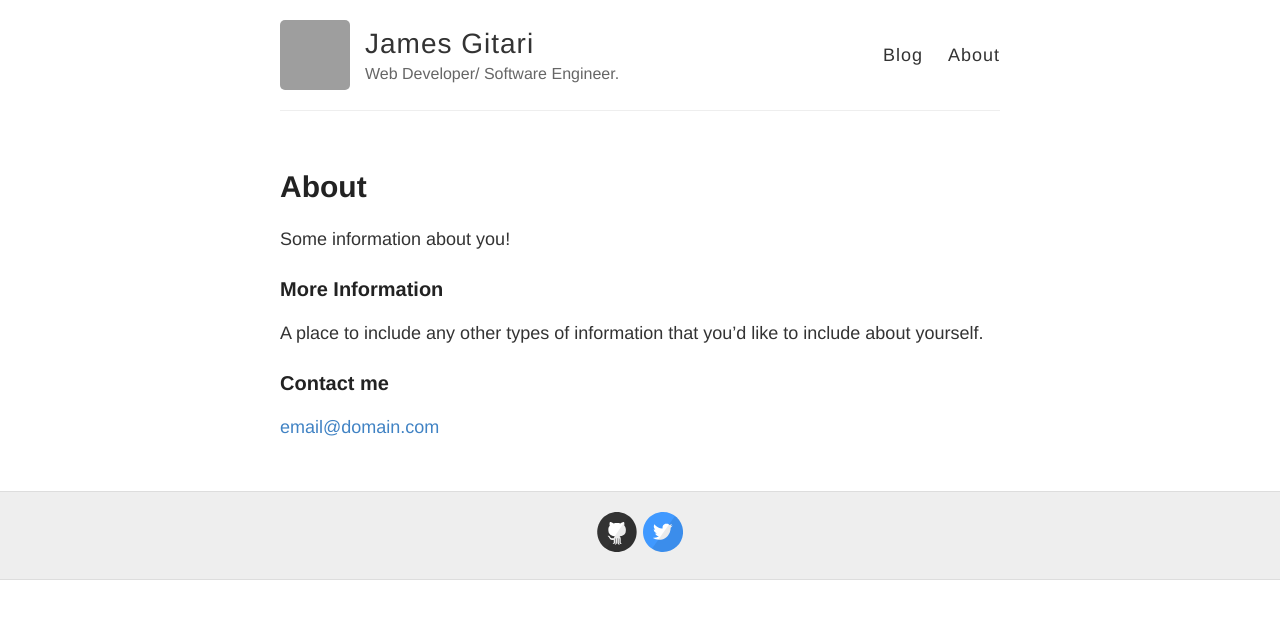
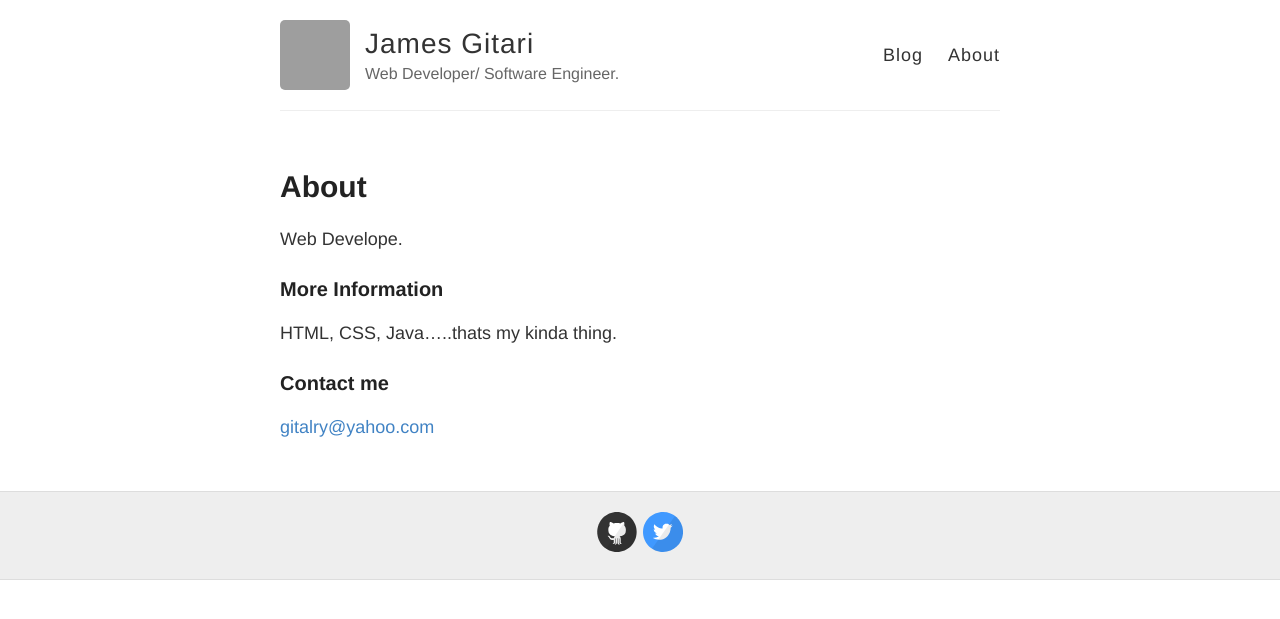
Before and after one commit to gitalry/blog, a Jekyll site: the page built from about.md, in a window 1280 px wide. Shown: the top 619 px of the page. Built offline with Jekyll 4.4.1, drawn with Linux system fonts in a browser that asks for light colours; grey boxes are pictures that could not be loaded.

Commit message:
bio updated

```diff
--- a/_config.yml
+++ b/_config.yml
@@ -39,7 +39,7 @@ disqus:
 # Enter your Google Analytics web tracking code (e.g. UA-2110908-2) to activate tracking
 google_analytics:
 
-# Your website URL (e.g. http://barryclark.github.io or http://www.barryclark.co)
+# Your website URL (e.g. http://gitalry.github.io)
 # Used for Sitemap.xml and your RSS feed
 url:
 
--- a/about.md
+++ b/about.md
@@ -4,12 +4,12 @@ title: About
 permalink: /about/
 ---
 
-Some information about you!
+Web Develope.
 
 ### More Information
 
-A place to include any other types of information that you'd like to include about yourself.
+HTML, CSS, Java.....thats my kinda thing.
 
 ### Contact me
 
-[email@domain.com](mailto:email@domain.com)
+[gitalry@yahoo.com](mailto:email@domain.com)
```
Also changed, not shown: 2 other files.
